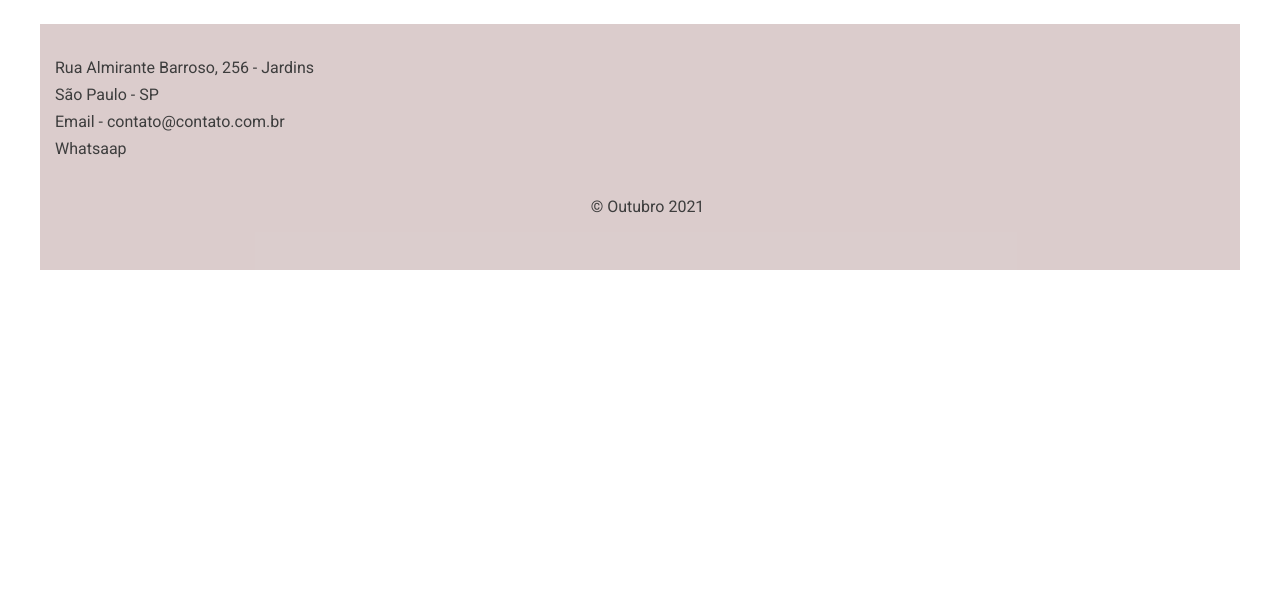
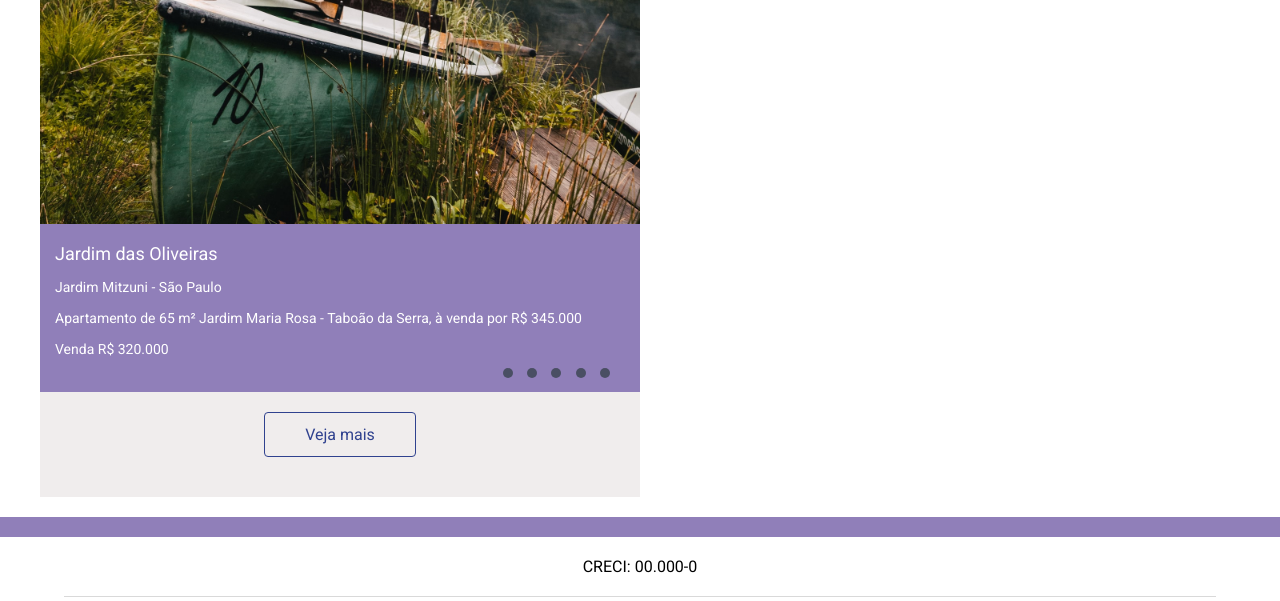
Before and after one commit to Ronilsonb2/RR-imoveis, a plain HTML site: page index.html in a window 1280 px wide. Shown: the part 1547-2148 px from the top of the page. Before the commit the page ends 1817 px from the top, so only its background shows below. Drawn offline with nearby package versions, Linux system fonts and the light colour scheme; a web font is replaced by a local one.

Commit message:
alteracoes na index

```diff
--- a/css/style.css
+++ b/css/style.css
@@ -246,7 +246,10 @@ img {
   color: white;
 }
 
-#btn-comprar {
+#btn-comprar:hover,
+#btn-alugar:hover,
+#btn-codigo:hover,
+#btn-buscar:hover  {
   background: #e6d8d8;
   color: #744b4b;
 }
--- a/index.html
+++ b/index.html
@@ -5,7 +5,7 @@
     <meta charset="UTF-8">
     <meta http-equiv="X-UA-Compatible" content="IE=edge">
     <meta name="viewport" content="width=device-width, initial-scale=1.0">
-    <title>Menu</title>
+    <title>Imobiliária</title>
 
     <link rel="stylesheet" href="css/style.css">
     <link rel="stylesheet" href="css/responsivo.css">
@@ -162,6 +162,87 @@
                 <a href="" class="btn-2" style="margin-top: 20px;">Veja mais </a>
             </div>
         </div>
+
+        <div class="destaques" id="destaques-mobile">
+            <p>Ofertas em destaque</p>
+            <div class="destaques-ofertas">
+                <div class="box-oferta-destaques oferta-01 _open" id="01">
+                    <img src="img/casa1.jpeg" alt="">
+                    <div class="desc-oferta">
+                        <h2>Jardim das Oliveiras</h2>
+                        <h4>Jardim Mitzuni - São Paulo</h4>
+                        <h4>Apartamento de 65 m² Jardim Maria Rosa - Taboão da Serra, à venda por R$ 345.000</h4>
+                        <h3>Venda R$ 320.000</h3>
+                    </div>
+                </div>
+<!--
+                <div class="box-oferta-destaques oferta-02" id="02">
+                    <img src="img/casa2.jpeg" alt="">
+                    <div class="desc-oferta">
+                        <h2>Jardim Imperador</h2>
+                        <h4>Jardim salete - São Paulo</h4>
+                        <h4>Apartamento de 65 m² Jardim Maria Rosa - Taboão da Serra, à venda por R$ 345.000</h4>
+                        <h3>Venda R$ 20.000</h3>
+                    </div>
+                </div>
+
+                <div class="box-oferta-destaques oferta-03" id="03">
+                    <img src="img/casa3.jpeg" alt="">
+                    <div class="desc-oferta">
+                        <h2>Jardim Imperador</h2>
+                        <h4>Jardim salete - São Paulo</h4>
+                        <h4>Apartamento de 65 m² Jardim Maria Rosa - Taboão da Serra, à venda por R$ 345.000</h4>
+                        <h3>Venda R$ 20.000</h3>
+                    </div>
+                </div>
+
+                <div class="box-oferta-destaques oferta-04" id="04">
+                    <img src="img/casa4.jpeg" alt="">
+                    <div class="desc-oferta">
+                        <h2>Jardim Imperador</h2>
+                        <h4>Jardim salete - São Paulo</h4>
+                        <h4>Apartamento de 65 m² Jardim Maria Rosa - Taboão da Serra, à venda por R$ 345.000</h4>
+                        <h3>Venda R$ 20.000</h3>
+                    </div>
+                </div>
+
+                <div class="box-oferta-destaques oferta-05" id="05">
+                    <img src="img/casa5.jpeg" alt="">
+                    <div class="desc-oferta">
+                        <h2>Jardim Imperador</h2>
+                        <h4>Jardim salete - São Paulo</h4>
+                        <h4>Apartamento de 65 m² Jardim Maria Rosa - Taboão da Serra, à venda por R$ 345.000</h4>
+                        <h3>Venda R$ 20.000</h3>
+                    </div>
+                </div> -->
+
+                <!-- Botoes troca de slide -->
+                <div class="sp-buttons">
+                    <a href="#oferta-01">
+                        <div class="sp-button"></div>
+                    </a>
+
+                    <a href="#oferta-02">
+                        <div class="sp-button"></div>
+                    </a>
+
+                    <a href="#oferta-03">
+                        <div class="sp-button"></div>
+                    </a>
+
+                    <a href="#oferta-04">
+                        <div class="sp-button"></div>
+                    </a>
+
+                    <a href="#oferta-05">
+                        <div class="sp-button"></div>
+                    </a>
+                </div>
+            </div>
+            <div class="text-xs-center">
+                <a href="" class="btn-2" style="margin-top: 20px;">Veja mais </a>
+            </div>
+        </div>
     </section>
 
     <div class="faixa"></div>
```
